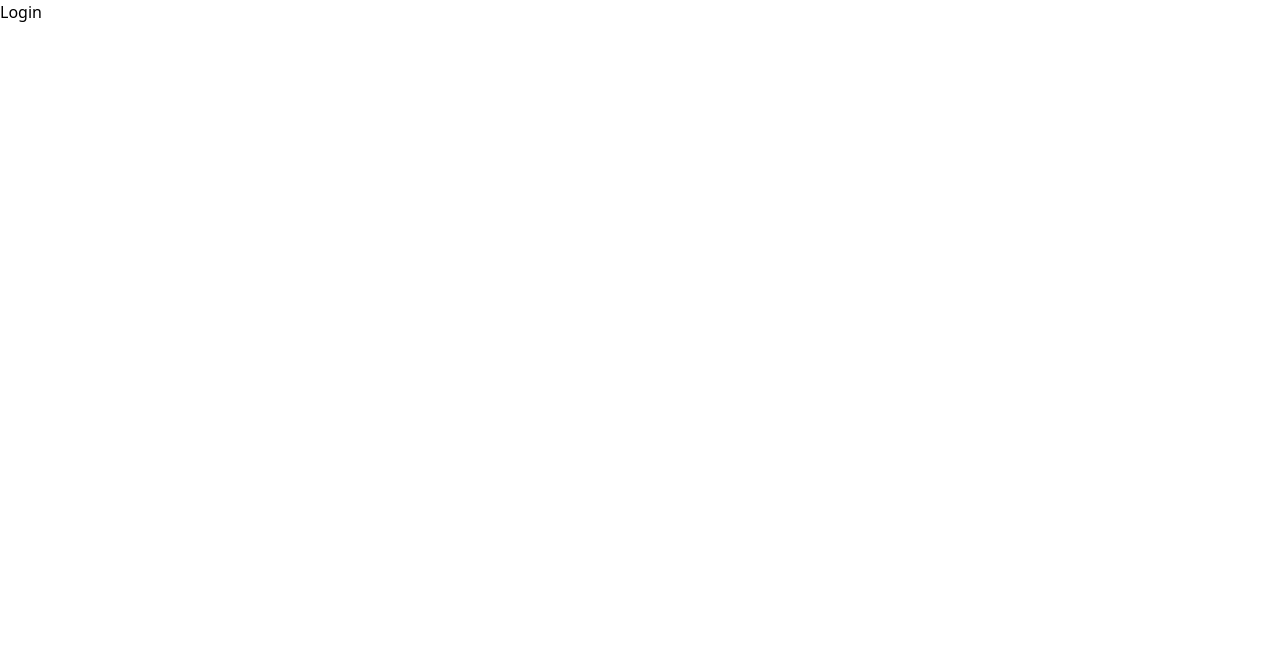
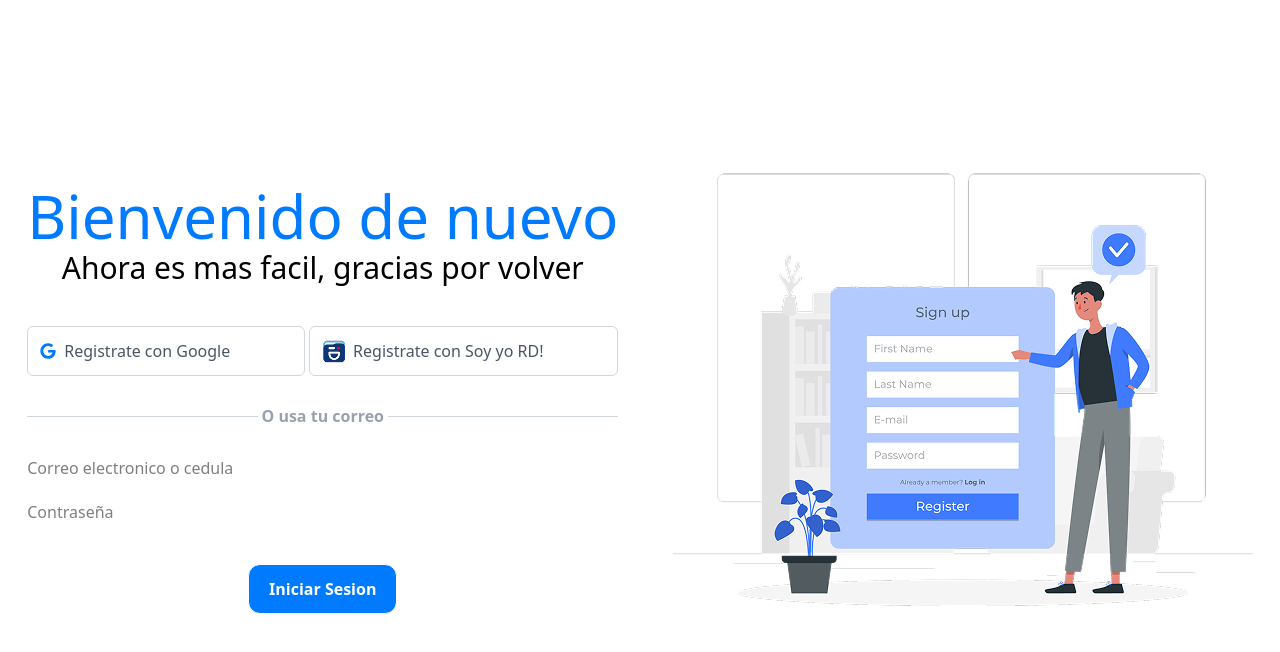
Before and after one commit to Urpirio/s-gob-2025, a Next.js app: page /Login in a window 1280 px wide. Shown: the top 652 px of the page. Built offline with nearby package versions, Linux system fonts and the light colour scheme.

Commit message:
Se agrego la pagina del Login

```diff
--- a/src/app/Login/page.jsx
+++ b/src/app/Login/page.jsx
@@ -1,6 +1,18 @@
+import Header from "../../../components/components - globals/Header";
+import SectionLogin from "../../../components/components - Login/components/Section - Login";
+import ImgRegistro from '@/../public/img - Login/Sign up-rafiki 1.png';
+import Image from "next/image";
 
 export default function Login() {
   return (
-    <div>Login</div>
+    <body>
+      {/* <Header/> */}
+      <main className="flex justify-around items-center h-[100vh]">
+        <SectionLogin/>
+         <section>
+            <Image src={ImgRegistro} alt=""/>
+        </section>
+      </main>
+    </body>
   )
 }
```
